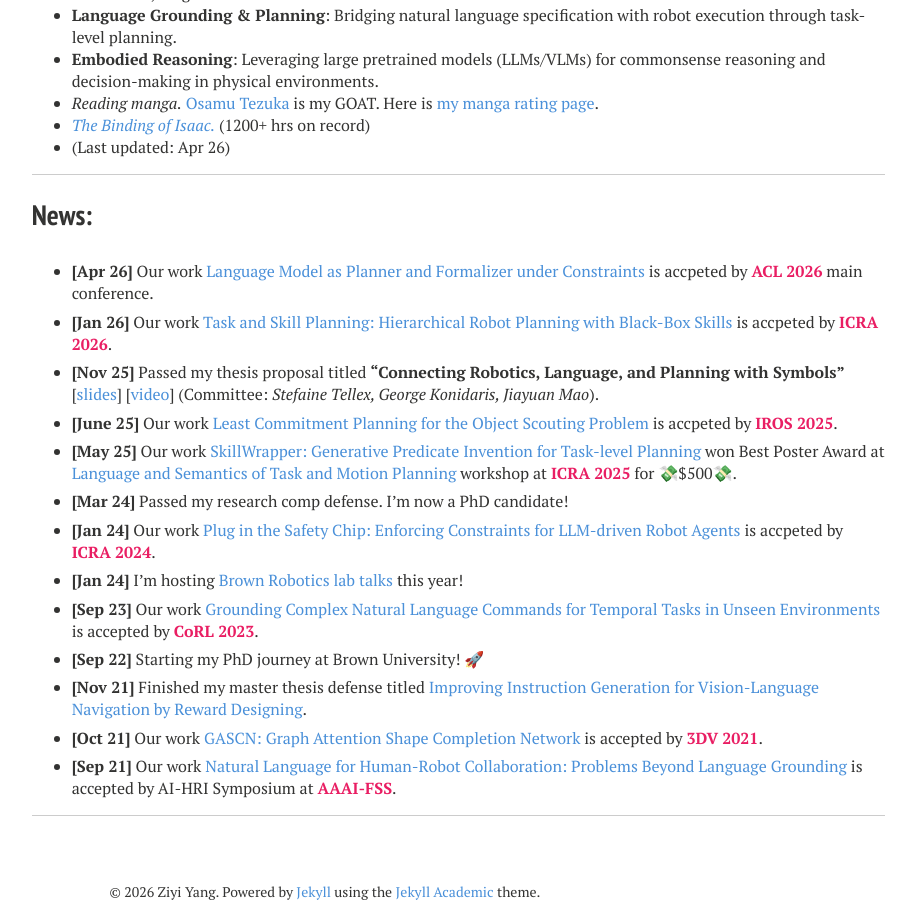
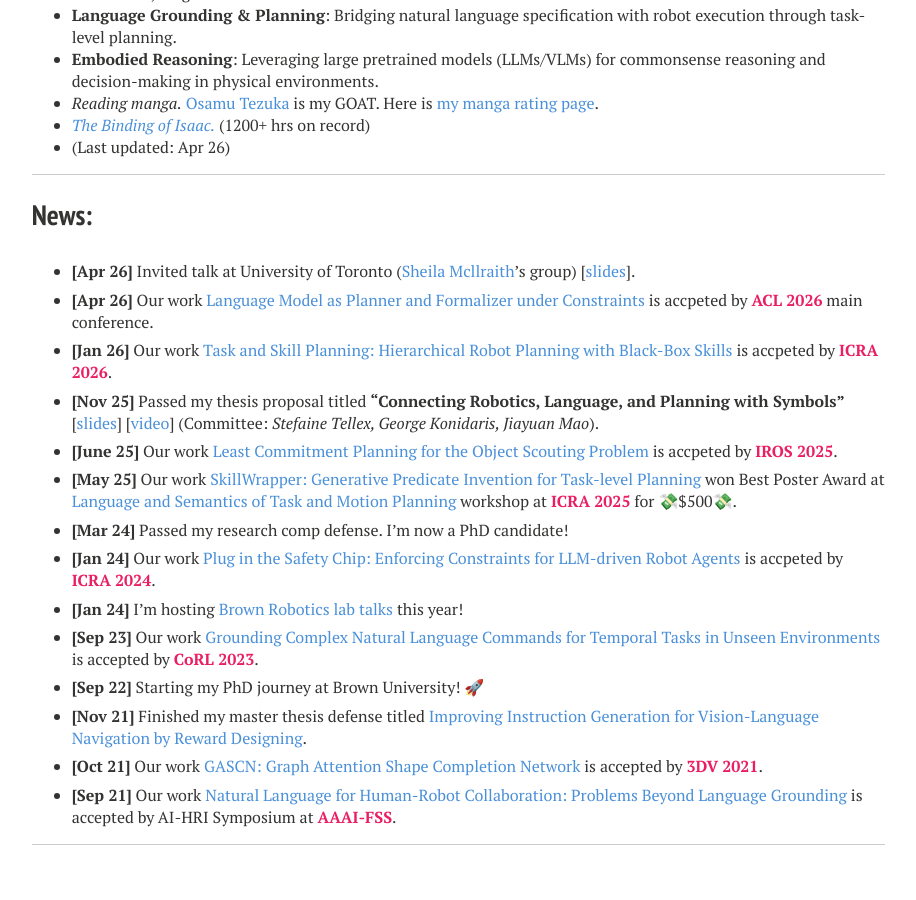
Before and after one commit to YzyLmc/YzyLmc.github.io, a Jekyll site: the page built from docs/index.md, in a window 1280 px wide and 900 px high, scrolled down 602 px. Shown: the whole window, without its empty margins (315-1231 px from the left). Built offline with Jekyll 4.4.1, drawn with Linux system fonts in a browser that asks for light colours; nearby versions of some CDN libraries; some web fonts are replaced.

Commit message:
Update talk at U of T

```diff
--- a/docs/index.md
+++ b/docs/index.md
@@ -42,6 +42,7 @@ Outside of the lab, I'm leading a happy life with my <s>girlfriend</s> <s>fianc
 <div class="news-section" markdown="1">
 
 ## News:
+- __[Apr 26]__ Invited talk at University of Toronto ([Sheila Mcllraith](https://www.cs.toronto.edu/~sheila/)'s group) [[slides](https://drive.google.com/file/d/1W9E4gobZus3BRR2wgmr88tByLrubYckI/view?usp=drive_link)].
 - __[Apr 26]__ Our work [Language Model as Planner and Formalizer under Constraints](https://arxiv.org/abs/2510.05486) is accpeted by <span class="conf">ACL 2026</span> main conference.
 - __[Jan 26]__ Our work [Task and Skill Planning: Hierarchical Robot Planning with Black-Box Skills](http://irl.cs.brown.edu/pubs/tasp_icra.pdf) is accpeted by <span class="conf">ICRA 2026</span>.
 - <span id="thesis-proposal">__[Nov 25]__ Passed my thesis proposal titled __"Connecting Robotics, Language, and Planning with Symbols"__ [[slides](https://docs.google.com/presentation/d/1sIcSYUFVk3MHVKXmbtq5_B6M8QN55K1JEZipSCzsLqk/edit?usp=sharing)] [[video](https://brown.zoom.us/rec/share/ysLoMcmNkVjIob2yhIbree_eEYHHBfOYyEb7jDI55e4CpmKAmtdteib5XA7HWKRg.aoJDFLJK3rM0lWVd)] (Committee: _Stefaine Tellex, George Konidaris, Jiayuan Mao_).</span>
```
